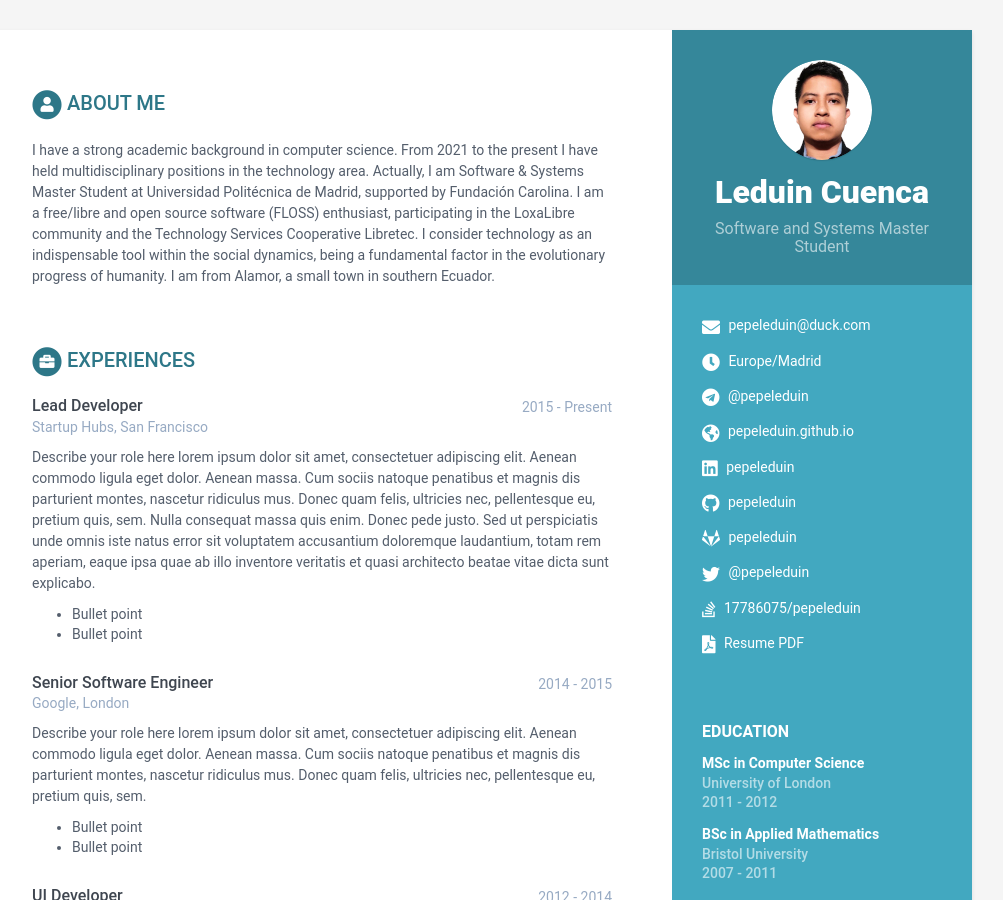
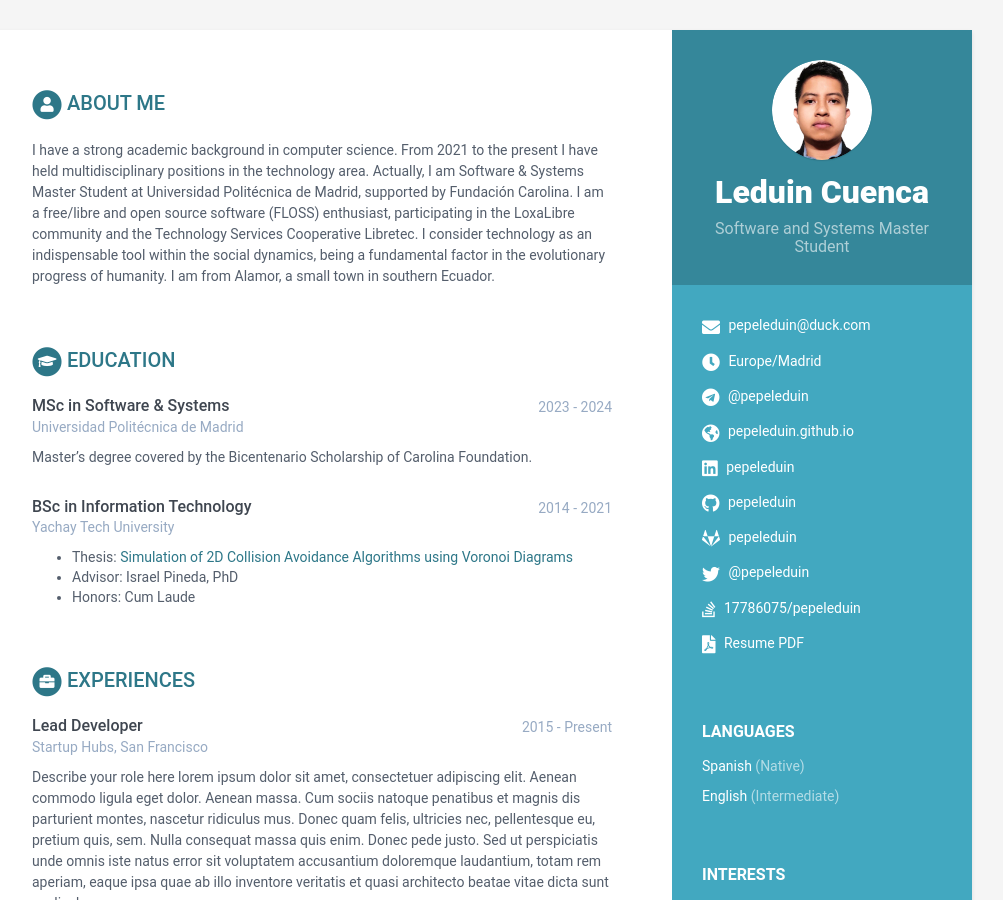
Before and after one commit to pepeleduin/pepeleduin.github.io, a Jekyll site: the page built from index.html, in a window 1280 px wide and 900 px high. Shown: the whole window, without its empty margins (168-1171 px from the left). Built offline with Jekyll 4.4.1, drawn with Linux system fonts in a browser that asks for light colours.

```diff
--- a/_data/data.yml
+++ b/_data/data.yml
@@ -5,7 +5,7 @@
 sidebar:
   position: right # position of the sidebar : left or right
   about: True # set to False or comment line if you want to remove the "how to use?" in the sidebar
-  education: True # set to False if you want education in main section instead of in sidebar
+  education: False # set to False if you want education in main section instead of in sidebar
 
   # Profile information
   name: Leduin Cuenca
@@ -66,28 +66,18 @@ career-profile:
 education:
   title: Education
   info:
-    - degree: MSc in Computer Science
-      university: University of London
-      time: 2011 - 2012
+    - degree: MSc in Software & Systems
+      university: Universidad Politécnica de Madrid
+      time: 2023 - 2024
       details: |
-        Describe your study here lorem ipsum dolor sit amet, consectetuer
-        adipiscing elit. Aenean commodo ligula eget dolor. Aenean massa. Cum
-        sociis natoque penatibus et magnis dis parturient montes, nascetur
-        ridiculus mus. Donec quam felis, ultricies nec, pellentesque eu,
-        pretium quis, sem.
-          - Bullet point
-          - Bullet point
-    - degree: BSc in Applied Mathematics
-      university: Bristol University
-      time: 2007 - 2011
+        Master's degree covered by the Bicentenario Scholarship of Carolina Foundation.
+    - degree: BSc in Information Technology
+      university: Yachay Tech University
+      time: 2014 - 2021
       details: |
-        Describe your study here lorem ipsum dolor sit amet, consectetuer
-        adipiscing elit. Aenean commodo ligula eget dolor. Aenean massa. Cum
-        sociis natoque penatibus et magnis dis parturient montes, nascetur
-        ridiculus mus. Donec quam felis, ultricies nec, pellentesque eu,
-        pretium quis, sem.
-          - Bullet point
-          - Bullet point
+        - Thesis: [Simulation of 2D Collision Avoidance Algorithms using Voronoi Diagrams](https://repositorio.yachaytech.edu.ec/handle/123456789/478)
+        - Advisor: Israel Pineda, PhD
+        - Honors: Cum Laude
 
 experiences:
   title: Experiences
```
